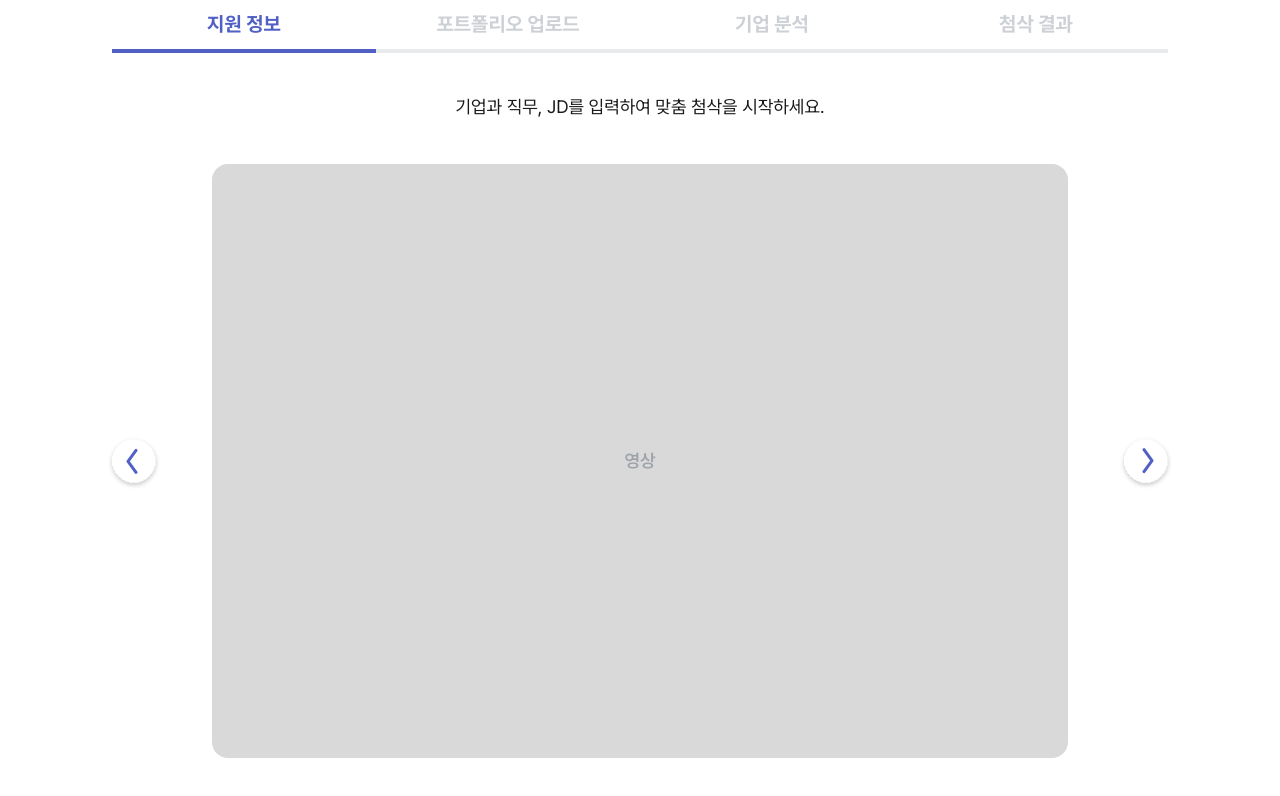
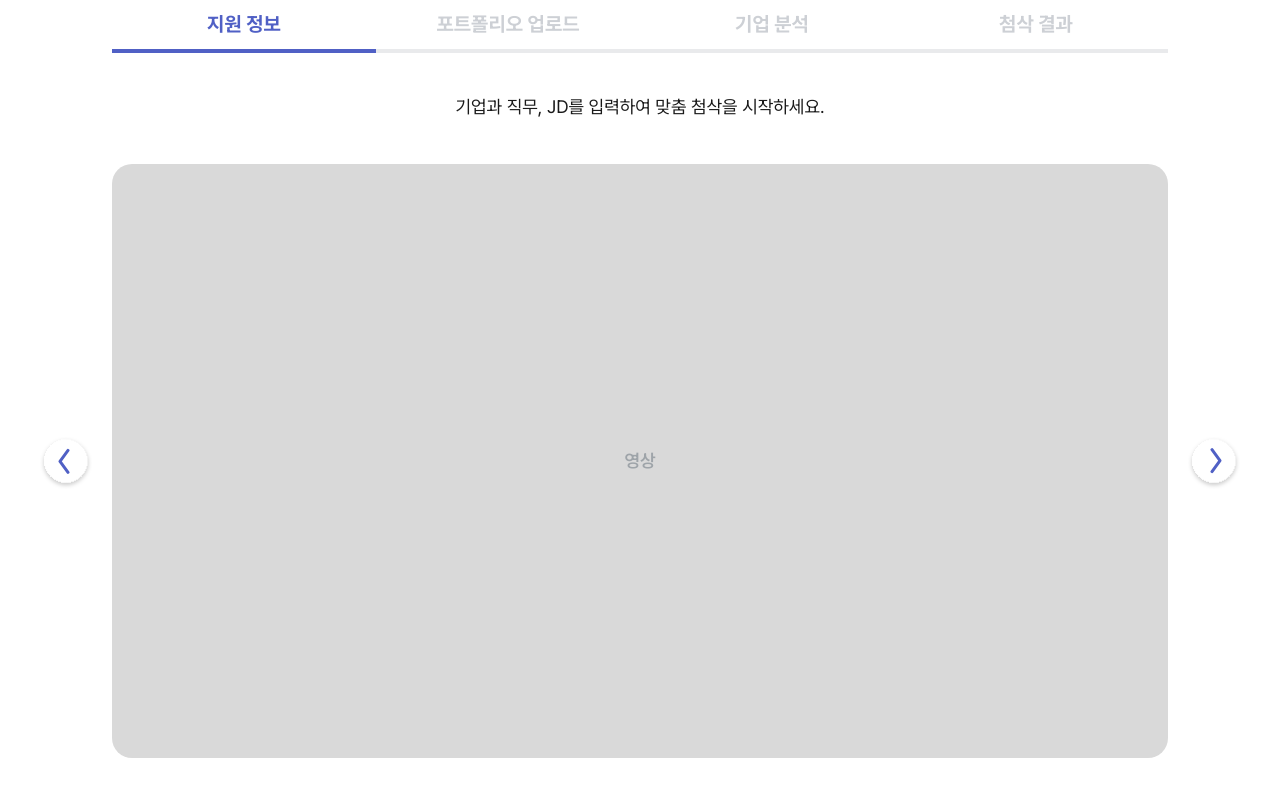
Before and after one commit to Teamie71/folioo-front, a Next.js app: page / in a window 1280 px wide. Shown: the part 6394-7190 px from the top of the page. Built offline with nearby package versions, Linux system fonts and the light colour scheme; no server answers.

Commit message:
🎨 Style: 랜딩 첨삭 영상 플레이스홀더 정렬

```diff
--- a/src/features/landing/components/LandingPageContent.tsx
+++ b/src/features/landing/components/LandingPageContent.tsx
@@ -352,11 +352,11 @@ function CorrectionWorkflow() {
       <p className='text-gray9 mx-auto mt-7 max-w-[37.5rem] text-center text-[1rem] leading-[150%] sm:mt-10 sm:text-[1.125rem]'>
         {step.description}
       </p>
-      <div className='relative mt-8 flex items-center gap-3 sm:mt-11 sm:gap-14'>
+      <div className='relative mt-8 flex items-center gap-3 sm:mt-11 sm:block'>
         <button
           type='button'
           aria-label='이전 첨삭 단계'
-          className='shrink-0 transition-transform hover:-translate-x-0.5'
+          className='z-10 shrink-0 transition-transform hover:-translate-x-0.5 sm:absolute sm:top-1/2 sm:-left-[4.25rem] sm:-translate-y-1/2'
           onClick={() => moveStep(-1)}
         >
           <span className='relative block h-9 w-9 sm:h-11 sm:w-11'>
@@ -369,11 +369,11 @@ function CorrectionWorkflow() {
             />
           </span>
         </button>
-        <LandingVideo className='!h-[15rem] !w-full sm:!h-[37.125rem]' />
+        <LandingVideo className='!h-[15rem] !w-full !rounded-[1.25rem] sm:!h-[37.125rem]' />
         <button
           type='button'
           aria-label='다음 첨삭 단계'
-          className='shrink-0 transition-transform hover:translate-x-0.5'
+          className='z-10 shrink-0 transition-transform hover:translate-x-0.5 sm:absolute sm:top-1/2 sm:-right-[4.25rem] sm:-translate-y-1/2 2xl:-right-[7rem]'
           onClick={() => moveStep(1)}
         >
           <span className='relative block h-9 w-9 sm:h-11 sm:w-11'>
```
